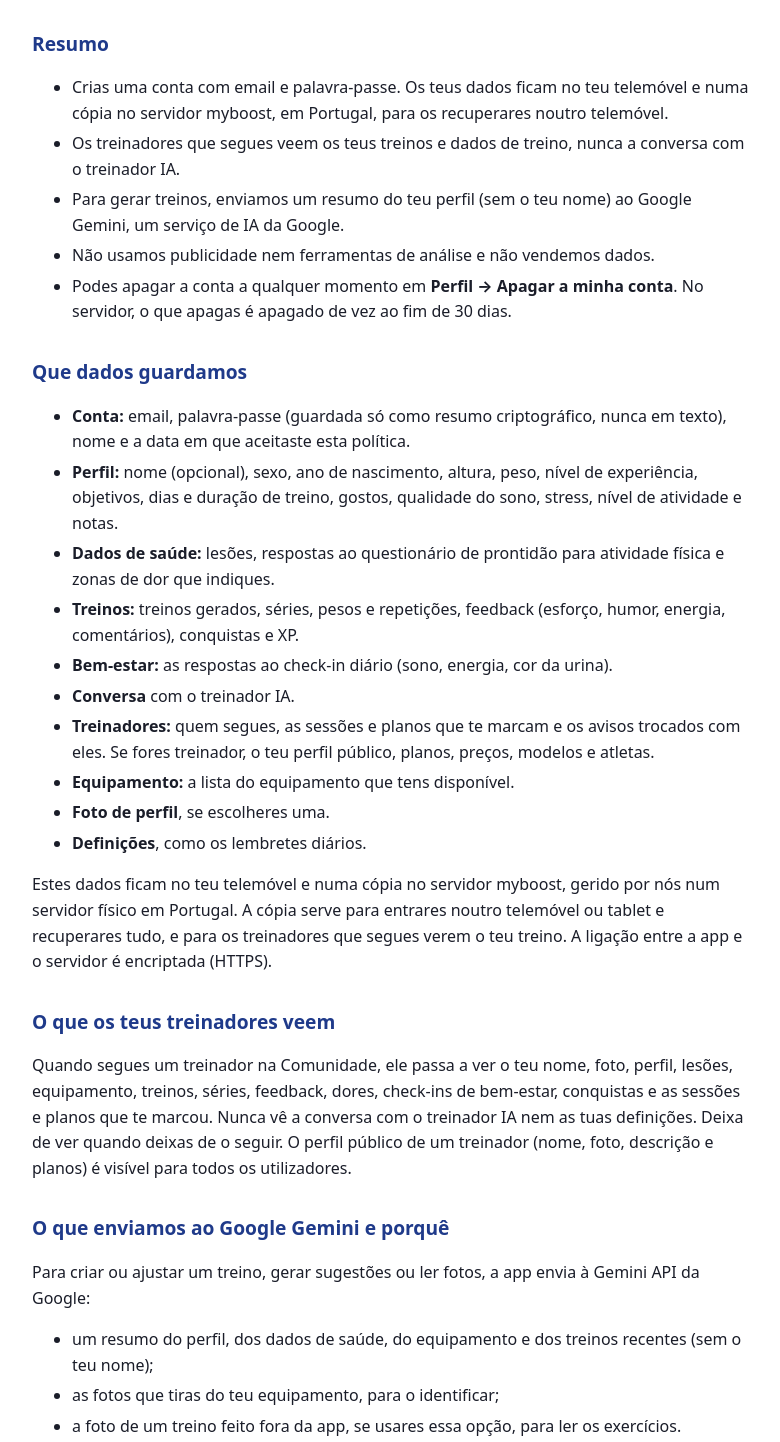
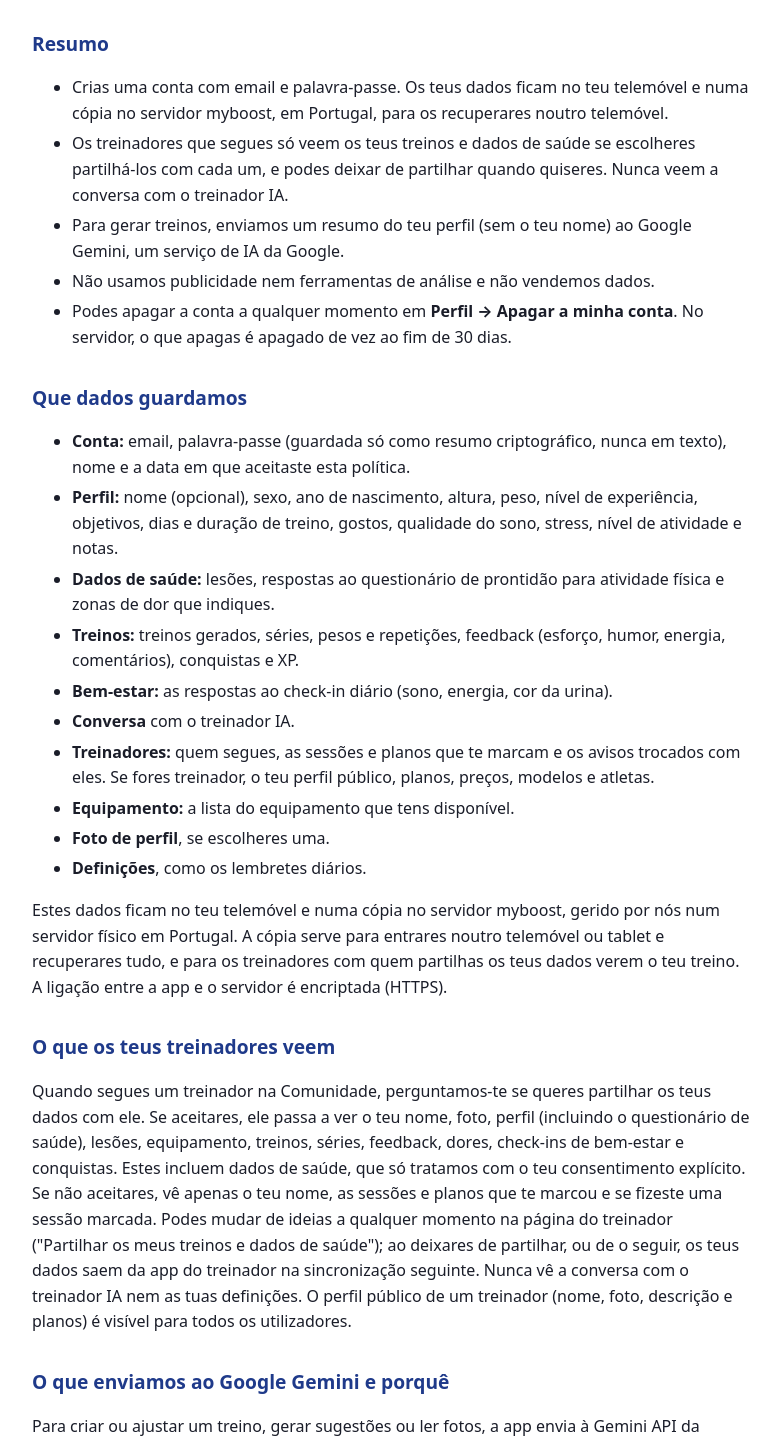
Before and after one commit to pl4za/myboost-legal, a plain HTML site: page privacy/index.html in a window 1280 px wide. Shown: the part 227-1669 px from the top of the page, without its empty margins (248-1028 px from the left). Drawn offline with Linux system fonts and the light colour scheme.

Commit message:
Privacy policy: coaches see an athlete's data only with their consent
Co-Authored-By: Claude Opus 5.5 <noreply@anthropic.com>

```diff
--- a/privacy/index.html
+++ b/privacy/index.html
@@ -23,7 +23,7 @@
 <h2>Resumo</h2>
 <ul>
   <li>Crias uma conta com email e palavra-passe. Os teus dados ficam no teu telemóvel e numa cópia no servidor myboost, em Portugal, para os recuperares noutro telemóvel.</li>
-  <li>Os treinadores que segues veem os teus treinos e dados de treino, nunca a conversa com o treinador IA.</li>
+  <li>Os treinadores que segues só veem os teus treinos e dados de saúde se escolheres partilhá-los com cada um, e podes deixar de partilhar quando quiseres. Nunca veem a conversa com o treinador IA.</li>
   <li>Para gerar treinos, enviamos um resumo do teu perfil (sem o teu nome) ao Google Gemini, um serviço de IA da Google.</li>
   <li>Não usamos publicidade nem ferramentas de análise e não vendemos dados.</li>
   <li>Podes apagar a conta a qualquer momento em <strong>Perfil → Apagar a minha conta</strong>. No servidor, o que apagas é apagado de vez ao fim de 30 dias.</li>
@@ -42,10 +42,10 @@
   <li><strong>Foto de perfil</strong>, se escolheres uma.</li>
   <li><strong>Definições</strong>, como os lembretes diários.</li>
 </ul>
-<p>Estes dados ficam no teu telemóvel e numa cópia no servidor myboost, gerido por nós num servidor físico em Portugal. A cópia serve para entrares noutro telemóvel ou tablet e recuperares tudo, e para os treinadores que segues verem o teu treino. A ligação entre a app e o servidor é encriptada (HTTPS).</p>
+<p>Estes dados ficam no teu telemóvel e numa cópia no servidor myboost, gerido por nós num servidor físico em Portugal. A cópia serve para entrares noutro telemóvel ou tablet e recuperares tudo, e para os treinadores com quem partilhas os teus dados verem o teu treino. A ligação entre a app e o servidor é encriptada (HTTPS).</p>
 
 <h2>O que os teus treinadores veem</h2>
-<p>Quando segues um treinador na Comunidade, ele passa a ver o teu nome, foto, perfil, lesões, equipamento, treinos, séries, feedback, dores, check-ins de bem-estar, conquistas e as sessões e planos que te marcou. Nunca vê a conversa com o treinador IA nem as tuas definições. Deixa de ver quando deixas de o seguir. O perfil público de um treinador (nome, foto, descrição e planos) é visível para todos os utilizadores.</p>
+<p>Quando segues um treinador na Comunidade, perguntamos-te se queres partilhar os teus dados com ele. Se aceitares, ele passa a ver o teu nome, foto, perfil (incluindo o questionário de saúde), lesões, equipamento, treinos, séries, feedback, dores, check-ins de bem-estar e conquistas. Estes incluem dados de saúde, que só tratamos com o teu consentimento explícito. Se não aceitares, vê apenas o teu nome, as sessões e planos que te marcou e se fizeste uma sessão marcada. Podes mudar de ideias a qualquer momento na página do treinador ("Partilhar os meus treinos e dados de saúde"); ao deixares de partilhar, ou de o seguir, os teus dados saem da app do treinador na sincronização seguinte. Nunca vê a conversa com o treinador IA nem as tuas definições. O perfil público de um treinador (nome, foto, descrição e planos) é visível para todos os utilizadores.</p>
 
 <h2>O que enviamos ao Google Gemini e porquê</h2>
 <p>Para criar ou ajustar um treino, gerar sugestões ou ler fotos, a app envia à Gemini API da Google:</p>
@@ -61,7 +61,7 @@
 <p>Se tiveres a cópia de segurança do Android ativa, o sistema pode guardar os dados da app (incluindo a foto de perfil) na tua conta Google, encriptados, para os restaurar se reinstalares a app. Esta cópia é gerida pela Google e podes desativá-la nas definições do Android.</p>
 
 <h2>Partilha</h2>
-<p>Só partilhamos dados com a Google, como descrito acima, e com os treinadores que escolhes seguir. Quando partilhas um cartão de treino (por exemplo no Instagram), és tu que escolhes a app de destino e o que é enviado.</p>
+<p>Só partilhamos dados com a Google, como descrito acima, e com os treinadores com quem escolhes partilhar os teus dados. Quando partilhas um cartão de treino (por exemplo no Instagram), és tu que escolhes a app de destino e o que é enviado.</p>
 
 <h2>Permissões</h2>
 <ul>
```
